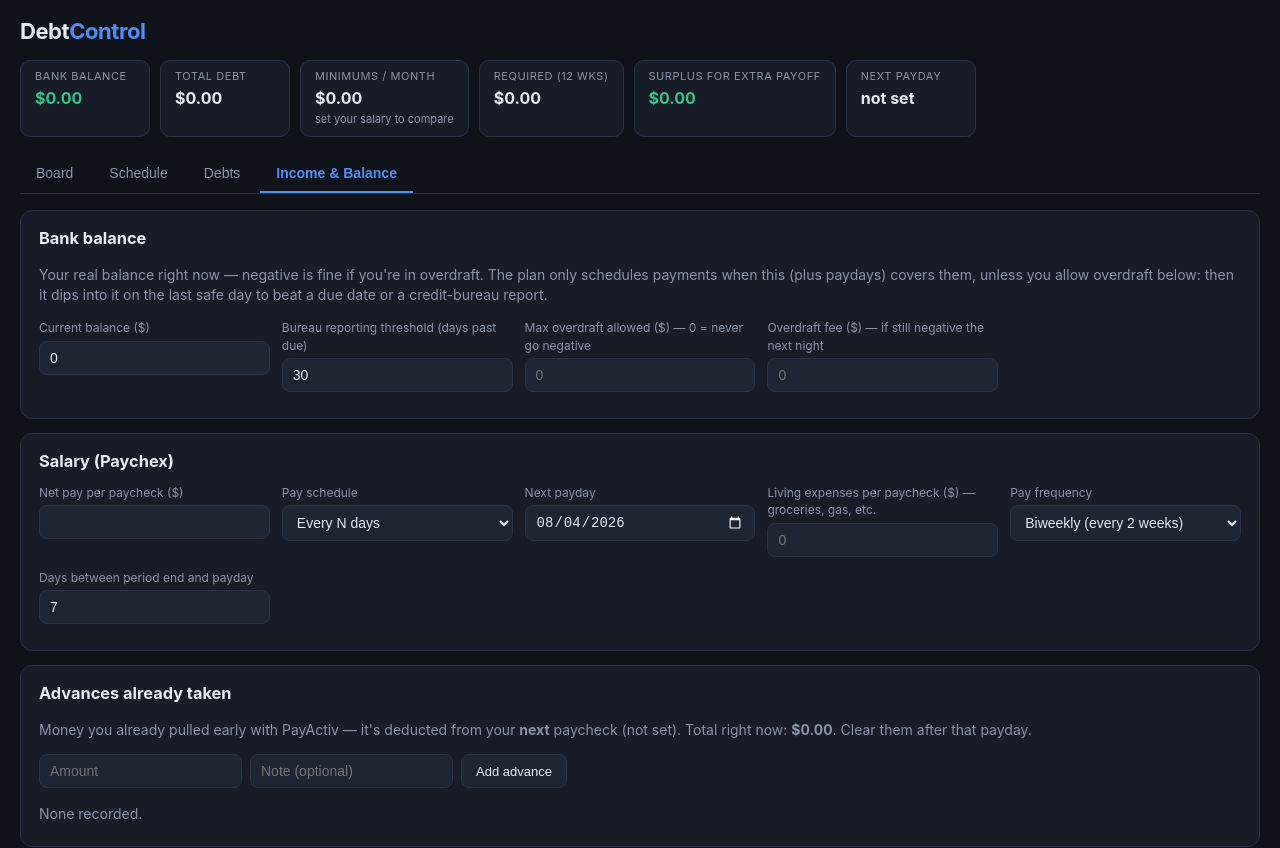
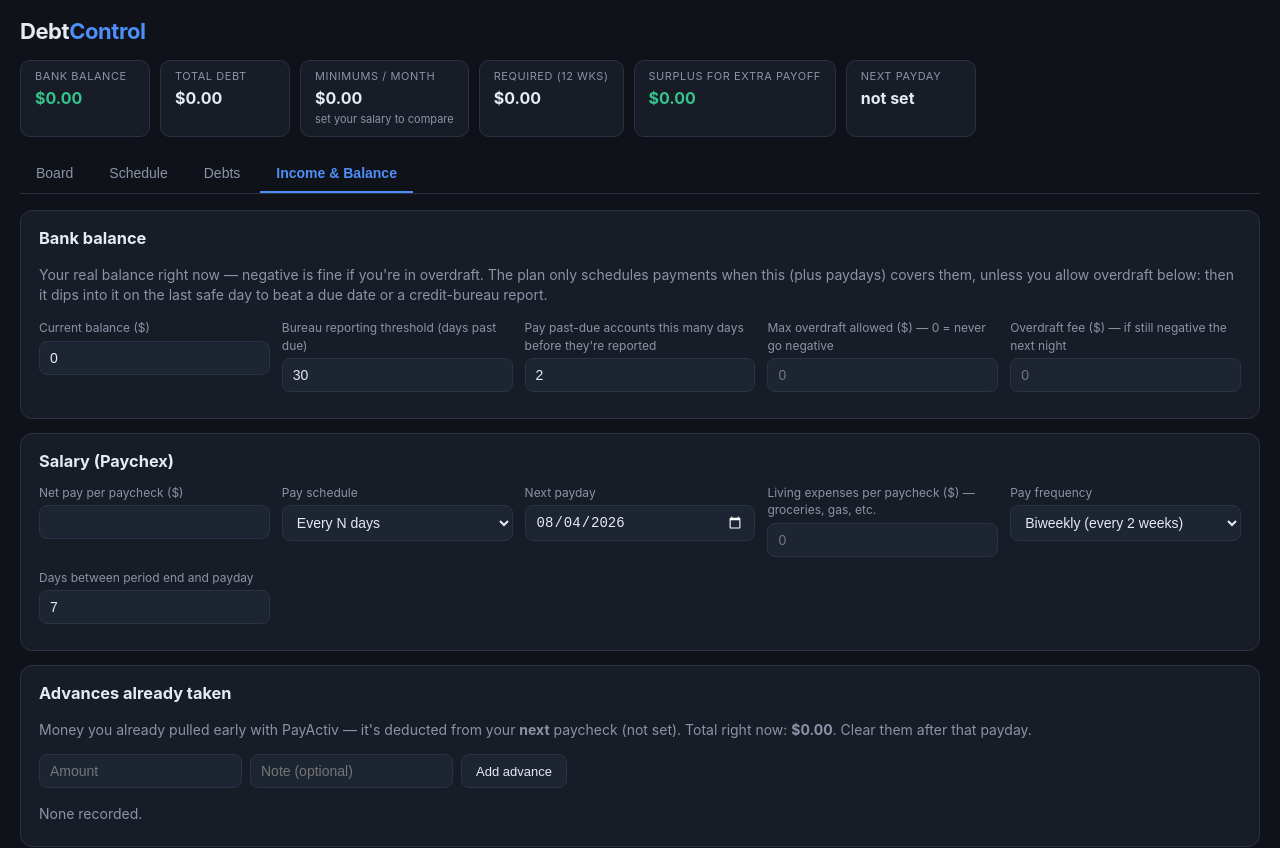
Before and after one commit to umerxzubairy/debt-control, a React (Vite) app: page / in a window 1280 px wide. Shown: the top 848 px of the page. Built offline with nearby package versions, Linux system fonts and the light colour scheme.

Commit message:
feat: merge same-paycheck advances, add can-wait bills and a bureau safety-margin setting.

```diff
--- a/src/components/Debts.tsx
+++ b/src/components/Debts.tsx
@@ -69,6 +69,7 @@ export default function Debts({
               <td>
                 <strong>{d.name}</strong>
                 {d.autopay && <span className="pill autopay-pill">autopay</span>}
+                {d.canWait && <span className="pill">can wait</span>}
                 {!d.reportsToBureau && <span className="pill">no bureau</span>}
               </td>
               <td>{DEBT_TYPE_LABELS[d.type]}</td>
@@ -288,7 +289,22 @@ function DebtForm({
           />
           Autopay
         </label>
+        <label className="check">
+          <input
+            type="checkbox"
+            checked={d.canWait === true}
+            onChange={(e) => set({ canWait: e.target.checked })}
+          />
+          Can wait
+        </label>
       </div>
+      {d.canWait && (
+        <p className="muted">
+          Paid last, and only from money actually in your account — the plan never uses
+          overdraft or a pay advance to pay this one on time. Good for bills that don't report
+          to the credit bureaus and can be late (mind any late fee or lapse).
+        </p>
+      )}
       {d.autopay && (
         <p className="muted">
           Deducted automatically on the due date, so the planner can't delay it — it plans
--- a/src/components/IncomePanel.tsx
+++ b/src/components/IncomePanel.tsx
@@ -65,6 +65,24 @@ export default function IncomePanel({
                 dispatch({
                   type: 'setSettings',
                   settings: { ...settings, bureauReportDays: parseInt(e.target.value) || 30 },
+                })
+              }
+            />
+          </label>
+          <label>
+            Pay past-due accounts this many days before they're reported
+            <input
+              type="number"
+              min="0"
+              max="10"
+              value={settings.bureauSafetyDays ?? 2}
+              onChange={(e) =>
+                dispatch({
+                  type: 'setSettings',
+                  settings: {
+                    ...settings,
+                    bureauSafetyDays: Math.min(10, Math.max(0, parseInt(e.target.value) || 0)),
+                  },
                 })
               }
             />
--- a/src/components/Schedule.tsx
+++ b/src/components/Schedule.tsx
@@ -168,7 +168,7 @@ export default function Schedule({ plan }: { state: AppState; plan: PlanResult }
                   ⚡ PayActiv advance
                   <span className="muted">
                     {' '}
-                    · for {r.forDebts.join(', ')}
+                    · {r.forDebts.length > 0 ? `for ${r.forDebts.join(', ')}` : 'keeps you inside your overdraft limit'}
                     {r.requestDate !== r.date && ` · request on ${fmtDateShort(r.requestDate)}`}
                     {' · '}
                     {fmtMoney(r.amount + r.fee)} ({r.fee > 0 ? `${fmtMoney(r.fee)} fee` : 'no fee'})
--- a/src/engine/planner.ts
+++ b/src/engine/planner.ts
@@ -14,12 +14,6 @@ import { advanceAvailable, buildPaychecks, periodOf, type Paycheck } from './pay
 
 /** Planning horizon in days (~6 biweekly paychecks) */
 export const HORIZON_DAYS = 84
-
-/**
- * Overdraft-funded catch-ups are paid this many days before the creditor's
- * bureau-reporting date, since card payments can take a couple of days to post.
- */
-export const BUREAU_SAFETY_DAYS = 2
 
 /**
  * What a late payment is assumed to cost when the debt has no late fee set —
@@ -65,6 +59,8 @@ interface Obligation {
   reportsToBureau: boolean
   /** Deducted on dueDate no matter what; never rescheduled */
   autopay: boolean
+  /** Paid only from real cash, after everything else; never worth borrowing for */
+  canWait: boolean
   // filled during simulation
   plannedDate: string | null
   balanceAfter?: number
@@ -202,6 +198,9 @@ export function buildPlan(state: AppState): PlanResult {
       ;({ advances, sim } = pruneAdvances(ctx, advances, sim))
       ;({ advances, sim } = shrinkAdvances(ctx, advances, sim))
     }
+    const before = advances.length
+    ;({ advances, sim } = consolidateAdvances(ctx, advances, sim))
+    if (advances.length < before) ({ advances, sim } = shrinkAdvances(ctx, advances, sim))
 
     // Advances requested the same day arrive together and come out of the same
     // check, so they only need one transfer — and one fee.
@@ -238,7 +237,13 @@ function mergeSameDay(advances: AdvanceReq[]): AdvanceReq[] {
 
 function simulate(ctx: Ctx, advances: AdvanceReq[]): Sim {
   const { state, today, horizonEnd, overdraftLimit, overdraftFee } = ctx
-  const obligations = buildObligations(state.debts, state.settings.bureauReportDays, today, horizonEnd)
+  const obligations = buildObligations(
+    state.debts,
+    state.settings.bureauReportDays,
+    state.settings.bureauSafetyDays ?? 2,
+    today,
+    horizonEnd,
+  )
 
   // --- priority order ---
   obligations.sort((a, b) => {
@@ -248,6 +253,7 @@ function simulate(ctx: Ctx, advances: AdvanceReq[]): Sim {
       if (a.reportsToBureau !== b.reportsToBureau) return a.reportsToBureau ? -1 : 1
       return (a.daysUntilReport ?? 999) - (b.daysUntilReport ?? 999)
     }
+    if (a.canWait !== b.canWait) return a.canWait ? 1 : -1
     return a.dueDate.localeCompare(b.dueDate)
   })
 
@@ -547,7 +553,7 @@ function score(ctx: Ctx, sim: Sim, advances: AdvanceReq[], withPeak = true): num
     if (ob.autopay) continue
     if (ob.isPastDueCatchUp) {
       s += bureauCost(ctx, ob)
-    } else if (missed(ob)) {
+    } else if (missed(ob) && !ob.canWait) {
       s += ob.lateFee > 0 ? ob.lateFee : LATE_PENALTY
     }
   }
@@ -826,6 +832,54 @@ function shrinkAdvances(
   return current
 }
 
+/**
+ * Advances that come out of the same paycheck don't each need their own transfer (and
+ * $3 fee): where one advance can take on another's amount and the plan is no worse,
+ * merge them. The searches add advances a day at a time as needs come up, so this is
+ * what turns "Sep 23 + Sep 24" into a single Sep 24 advance.
+ */
+function consolidateAdvances(
+  ctx: Ctx,
+  advances: AdvanceReq[],
+  sim: Sim,
+): { advances: AdvanceReq[]; sim: Sim } {
+  if (ctx.state.advance.fee <= 0) return { advances, sim } // nothing to save
+  let current = { advances, sim }
+  let merged = true
+  while (merged && current.advances.length > 1) {
+    merged = false
+    const list = current.advances
+    const base = score(ctx, current.sim, list, false)
+    search: for (let i = 0; i < list.length; i++) {
+      for (let j = i + 1; j < list.length; j++) {
+        if (repayDateFor(ctx, list[i]) !== repayDateFor(ctx, list[j])) continue
+        // fold the earlier into the later first (money later, more accrued room), then the other way
+        for (const [keep, drop] of [
+          [j, i],
+          [i, j],
+        ]) {
+          const next = list
+            .filter((_, k) => k !== drop)
+            .map((a) =>
+              a === list[keep]
+                ? { ...a, amount: a.amount + list[drop].amount, forDebts: [...a.forDebts, ...list[drop].forDebts] }
+                : a,
+            )
+          const fitted = repairAdvances(ctx, next)
+          if (fitted.length !== next.length) continue // the merged amount doesn't fit the limit
+          const trialSim = simulate(ctx, fitted)
+          if (score(ctx, trialSim, fitted, false) < base - 1e-6) {
+            current = { advances: fitted, sim: trialSim }
+            merged = true
+            break search
+          }
+        }
+      }
+    }
+  }
+  return current
+}
+
 /** Drop any advance the plan does better without (an earlier move can make a later one pointless). */
 function pruneAdvances(
   ctx: Ctx,
@@ -859,6 +913,28 @@ function toResult(ctx: Ctx, sim: Sim, advances: AdvanceReq[]): PlanResult {
   const { obligations, paydays, cash, overdraftFees, feeEvents, peakOverdraft } = sim
   const adv = state.advance
 
+  // Label each advance with the payments that would be paid later (or not at all) without
+  // it — what it really pays for, rather than which search step happened to add it.
+  const keyOf = (o: Obligation) => `${o.debtId}|${o.dueDate}|${o.isPastDueCatchUp}`
+  const plannedOn = new Map(obligations.map((o) => [keyOf(o), o.plannedDate ?? '9999-12-31']))
+  const labelFor = (a: AdvanceReq): string[] => {
+    // Only payments made while the advance is outstanding (arrival until the paycheck that
+    // repays it): later ones change only because the repayment shrinks that paycheck.
+    const from = addDays(a.requestDate, adv.leadDays)
+    const to = repayDateFor(ctx, a) ?? '9999-12-31'
+    const without = simulate(ctx, advances.filter((x) => x !== a))
+    return [
+      ...new Set(
+        without.obligations
+          .filter((o) => {
+            const paid = plannedOn.get(keyOf(o)) ?? ''
+            return !o.autopay && paid >= from && paid < to && (o.plannedDate ?? '9999-12-31') > paid
+          })
+          .map((o) => o.debtName),
+      ),
+    ]
+  }
+
   const plannedAdvances: PlannedAdvance[] = advances
     .map((a) => ({
       requestDate: a.requestDate,
@@ -866,7 +942,7 @@ function toResult(ctx: Ctx, sim: Sim, advances: AdvanceReq[]): PlanResult {
       amount: a.amount,
       fee: adv.fee,
       repayDate: repayDateFor(ctx, a),
-      forDebts: [...new Set(a.forDebts)],
+      forDebts: labelFor(a),
     }))
     .sort((a, b) => a.requestDate.localeCompare(b.requestDate))
 
@@ -949,6 +1025,7 @@ function lateFeeFor(ob: Obligation): number {
 function buildObligations(
   debts: Debt[],
   bureauReportDays: number,
+  safetyDays: number,
   today: string,
   horizonEnd: string,
 ): Obligation[] {
@@ -967,9 +1044,9 @@ function buildObligations(
         amount: Math.min(amount, debt.balance),
         dueDate: since,
         payableFrom: today,
-        // pay a couple of days before the report date so the payment posts in time
+        // pay `safetyDays` before the report date so the payment posts in time
         deadline: debt.reportsToBureau
-          ? maxDate(today, addDays(since, bureauReportDays - 1 - BUREAU_SAFETY_DAYS))
+          ? maxDate(today, addDays(since, bureauReportDays - 1 - safetyDays))
           : null,
         bureauCritical: debt.reportsToBureau,
         reportDate: debt.reportsToBureau ? addDays(since, bureauReportDays) : null,
@@ -981,6 +1058,7 @@ function buildObligations(
         reportsToBureau: debt.reportsToBureau,
         // a catch-up is a manual payment even on an autopay debt
         autopay: false,
+        canWait: false,
         plannedDate: null,
       })
     }
@@ -1000,13 +1078,15 @@ function buildObligations(
         dueDate: due,
         // don't tie up cash more than 7 days before the due date
         payableFrom: maxDate(today, addDays(due, -7)),
-        deadline: due,
+        // a bill that can wait has no deadline to borrow for: it's paid from real cash only
+        deadline: debt.canWait ? null : due,
         bureauCritical: false,
         reportDate: null,
         lateFee: debt.lateFee ?? 0,
         isPastDueCatchUp: false,
         reportsToBureau: debt.reportsToBureau,
         autopay: debt.autopay === true,
+        canWait: debt.canWait === true,
         plannedDate: null,
       })
       remaining -= amount
--- a/src/store.ts
+++ b/src/store.ts
@@ -38,6 +38,7 @@ export const initialState: AppState = {
     asOfDate: todayISO(),
     strategy: 'avalanche',
     bureauReportDays: 30,
+    bureauSafetyDays: 2,
     overdraftLimit: 0,
     overdraftFee: 0,
   },
```
Also changed, not shown: src/types.ts (+11 -0 lines), 1 other file (tests, documents, lock files or other folders).
